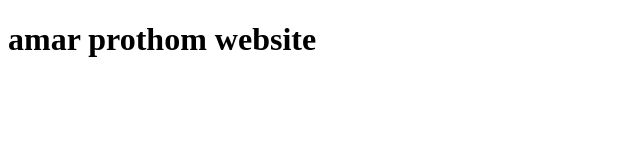
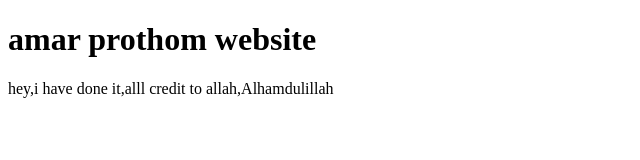
Before and after one commit to coderemonn/First-website, a plain HTML site: page index.html in a window 1280 px wide. Shown: the whole page, without its empty margins (0-640 px from the left). Drawn offline with Linux system fonts and the light colour scheme.

Commit message:
done it alhamdulillah

```diff
--- a/index.html
+++ b/index.html
@@ -8,5 +8,6 @@
 </head>
 <body>
     <h1>amar prothom website</h1>
+    <p>hey,i have done it,alll credit to allah,Alhamdulillah</p>
 </body>
 </html>
```
